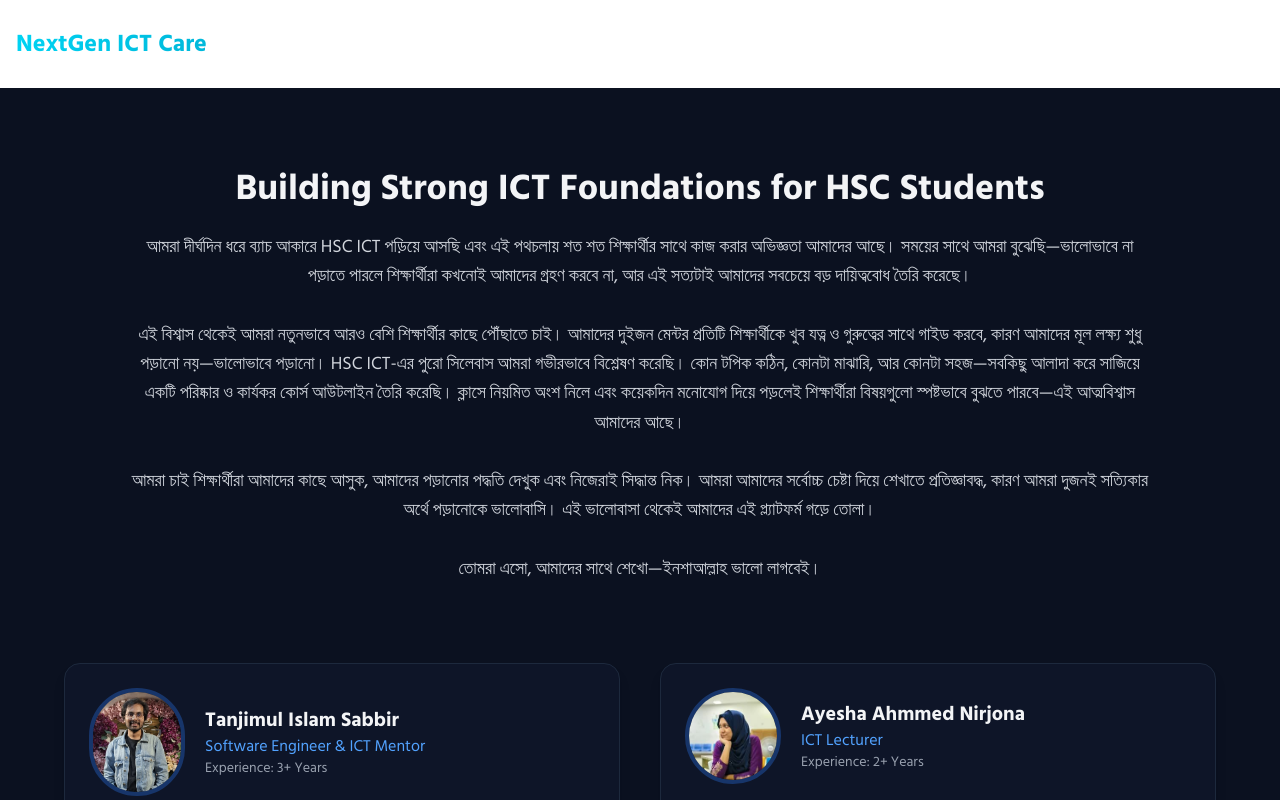
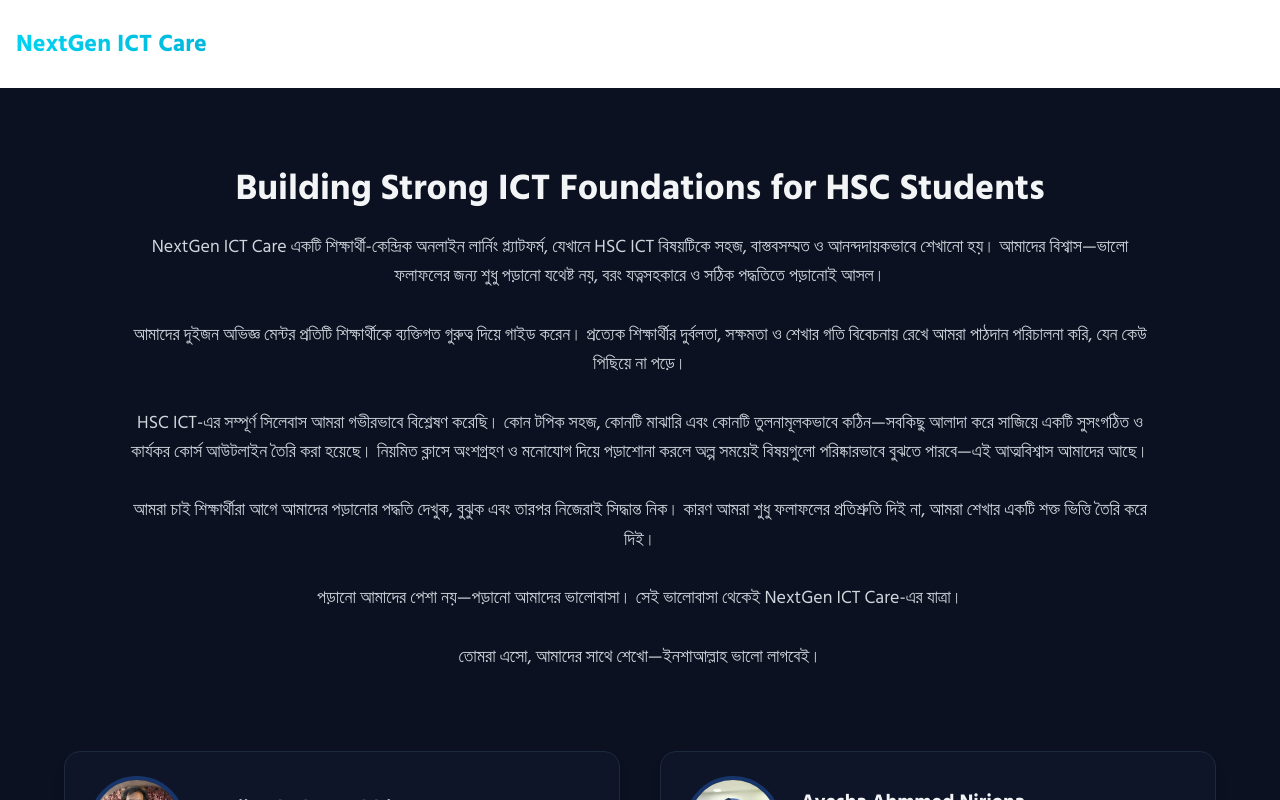
Before and after one commit to TanjimulSabbir/nextgen-ict-care, a Next.js app: page /about-us in a window 1280 px wide. Shown: the top 800 px of the page. Built offline with nearby package versions, Linux system fonts and the light colour scheme.

Commit message:
Update About Us description for clarity and engagement

```diff
--- a/component/AboutUs/index.tsx
+++ b/component/AboutUs/index.tsx
@@ -30,12 +30,20 @@
 }
 
 /* ================= DATA ================= */
-
 const aboutUs: AboutUsInfo = {
   title: "About Us",
   subtitle: "Building Strong ICT Foundations for HSC Students",
-  description:
-    "আমরা দীর্ঘদিন ধরে ব্যাচ আকারে HSC ICT পড়িয়ে আসছি এবং এই পথচলায় শত শত শিক্ষার্থীর সাথে কাজ করার অভিজ্ঞতা আমাদের আছে। সময়ের সাথে আমরা বুঝেছি—ভালোভাবে না পড়াতে পারলে শিক্ষার্থীরা কখনোই আমাদের গ্রহণ করবে না, আর এই সত্যটাই আমাদের সবচেয়ে বড় দায়িত্ববোধ তৈরি করেছে।\n\nএই বিশ্বাস থেকেই আমরা নতুনভাবে আরও বেশি শিক্ষার্থীর কাছে পৌঁছাতে চাই। আমাদের দুইজন মেন্টর প্রতিটি শিক্ষার্থীকে খুব যত্ন ও গুরুত্বের সাথে গাইড করবে, কারণ আমাদের মূল লক্ষ্য শুধু পড়ানো নয়—ভালোভাবে পড়ানো। HSC ICT-এর পুরো সিলেবাস আমরা গভীরভাবে বিশ্লেষণ করেছি। কোন টপিক কঠিন, কোনটা মাঝারি, আর কোনটা সহজ—সবকিছু আলাদা করে সাজিয়ে একটি পরিষ্কার ও কার্যকর কোর্স আউটলাইন তৈরি করেছি। ক্লাসে নিয়মিত অংশ নিলে এবং কয়েকদিন মনোযোগ দিয়ে পড়লেই শিক্ষার্থীরা বিষয়গুলো স্পষ্টভাবে বুঝতে পারবে—এই আত্মবিশ্বাস আমাদের আছে।\n\nআমরা চাই শিক্ষার্থীরা আমাদের কাছে আসুক, আমাদের পড়ানোর পদ্ধতি দেখুক এবং নিজেরাই সিদ্ধান্ত নিক। আমরা আমাদের সর্বোচ্চ চেষ্টা দিয়ে শেখাতে প্রতিজ্ঞাবদ্ধ, কারণ আমরা দুজনই সত্যিকার অর্থে পড়ানোকে ভালোবাসি। এই ভালোবাসা থেকেই আমাদের এই প্ল্যাটফর্ম গড়ে তোলা।\n\nতোমরা এসো, আমাদের সাথে শেখো—ইনশাআল্লাহ ভালো লাগবেই।",
+  description: `NextGen ICT Care একটি শিক্ষার্থী-কেন্দ্রিক অনলাইন লার্নিং প্ল্যাটফর্ম, যেখানে HSC ICT বিষয়টিকে সহজ, বাস্তবসম্মত ও আনন্দদায়কভাবে শেখানো হয়। আমাদের বিশ্বাস—ভালো ফলাফলের জন্য শুধু পড়ানো যথেষ্ট নয়, বরং যত্নসহকারে ও সঠিক পদ্ধতিতে পড়ানোই আসল।
+
+আমাদের দুইজন অভিজ্ঞ মেন্টর প্রতিটি শিক্ষার্থীকে ব্যক্তিগত গুরুত্ব দিয়ে গাইড করেন। প্রত্যেক শিক্ষার্থীর দুর্বলতা, সক্ষমতা ও শেখার গতি বিবেচনায় রেখে আমরা পাঠদান পরিচালনা করি, যেন কেউ পিছিয়ে না পড়ে।
+
+HSC ICT-এর সম্পূর্ণ সিলেবাস আমরা গভীরভাবে বিশ্লেষণ করেছি। কোন টপিক সহজ, কোনটি মাঝারি এবং কোনটি তুলনামূলকভাবে কঠিন—সবকিছু আলাদা করে সাজিয়ে একটি সুসংগঠিত ও কার্যকর কোর্স আউটলাইন তৈরি করা হয়েছে। নিয়মিত ক্লাসে অংশগ্রহণ ও মনোযোগ দিয়ে পড়াশোনা করলে অল্প সময়েই বিষয়গুলো পরিষ্কারভাবে বুঝতে পারবে—এই আত্মবিশ্বাস আমাদের আছে।
+
+আমরা চাই শিক্ষার্থীরা আগে আমাদের পড়ানোর পদ্ধতি দেখুক, বুঝুক এবং তারপর নিজেরাই সিদ্ধান্ত নিক। কারণ আমরা শুধু ফলাফলের প্রতিশ্রুতি দিই না, আমরা শেখার একটি শক্ত ভিত্তি তৈরি করে দিই।
+
+পড়ানো আমাদের পেশা নয়—পড়ানো আমাদের ভালোবাসা। সেই ভালোবাসা থেকেই NextGen ICT Care-এর যাত্রা।
+
+তোমরা এসো, আমাদের সাথে শেখো—ইনশাআল্লাহ ভালো লাগবেই।`,
 };
 
 
```
